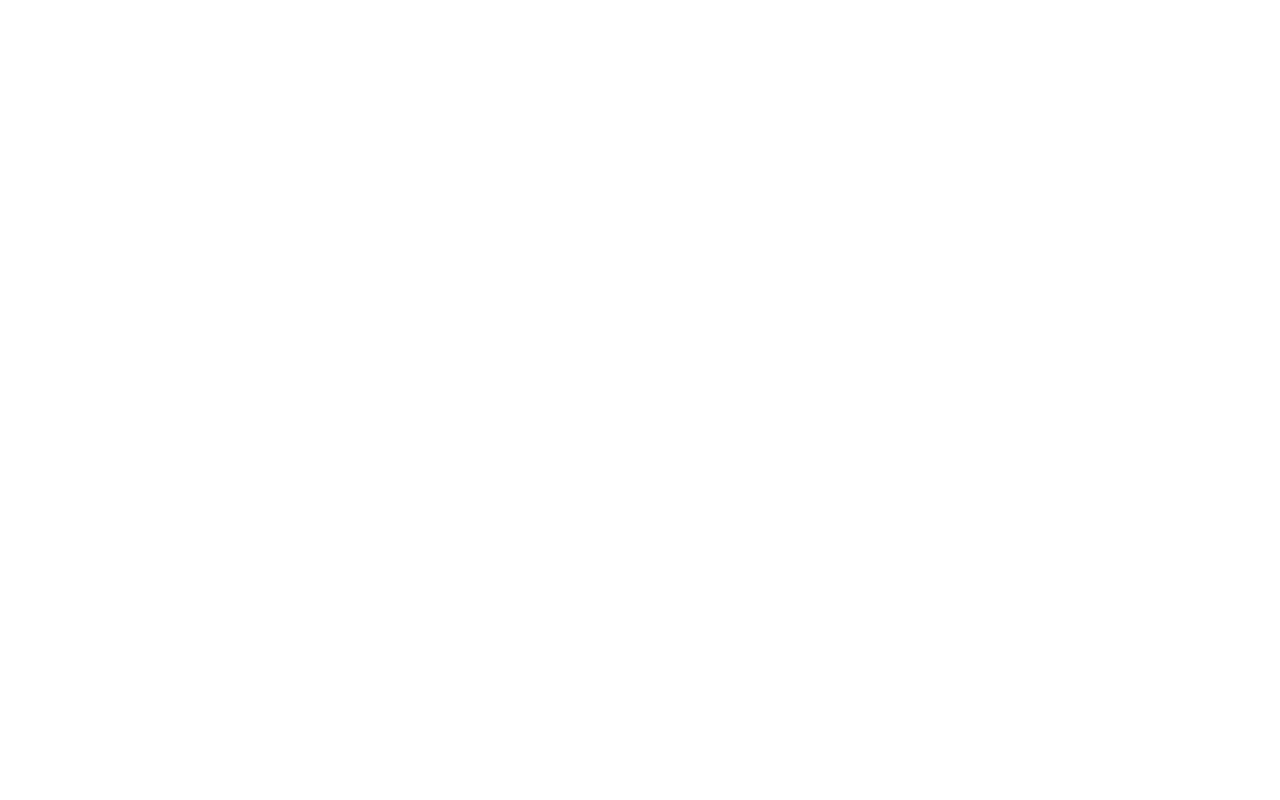
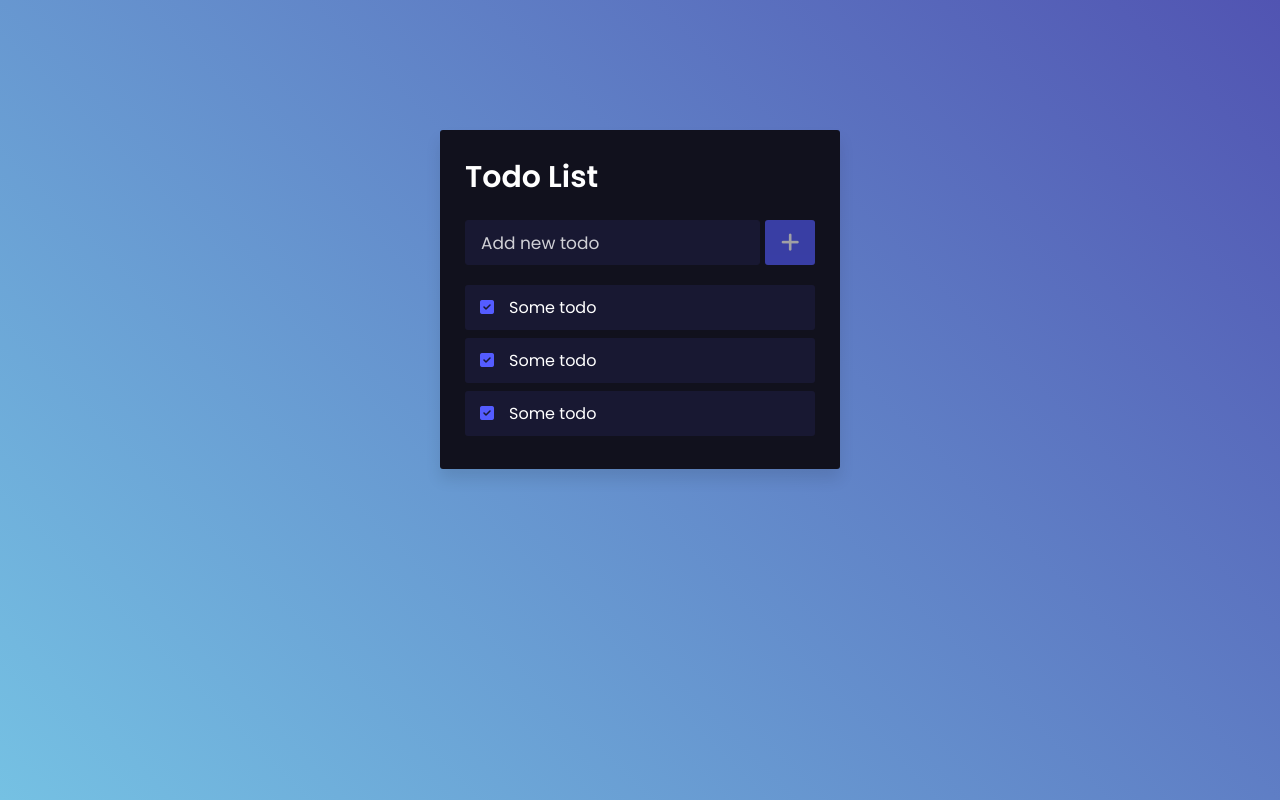
Before and after one commit to 1coddy1/Todo-List-Vanila-JS, a plain HTML site: page index.html in a window 1280 px wide. Drawn offline with Linux system fonts and the light colour scheme.

Commit message:
added basic layout

```diff
--- a/css/style.css
+++ b/css/style.css
@@ -5,7 +5,107 @@
   font-family: 'Poppins', sans-serif;
 }
 
+::selection {
+  color: #ffff;
+  background: #545cff;
+}
+
 body {
   width: 100%;
   height: 100vh;
+  /* overflow: hidden; */
+  padding: 10px;
+  background: linear-gradient(45deg, rgb(117, 193, 227), rgb(81, 84, 178));
 }
+
+input::-webkit-input-placeholder {color: #fff; opacity: 0.8;}
+
+.todoList::-webkit-scrollbar {
+  width: 0;
+}
+
+.wrapper {
+  background: #11111d;
+  max-width: 400px;
+  width: 100%;
+  margin: 120px auto;
+  padding: 25px;
+  border-radius: 3px;
+  box-shadow: 0px 10px 15px rgba(0,0,0,0.1);
+}
+
+.wrapper header {
+  color: #fff;
+  font-size: 30px;
+  font-weight: 600;
+}
+
+.wrapper .inputField {
+  margin: 20px 0;
+  width: 100%;
+  display: flex;
+  height: 45px;
+}
+
+.inputField input {
+  color: #fff;
+  background: #181832;
+  width: 85%;
+  height: 100%;
+  outline: none;
+  border-radius: 3px;
+  border: 1px solid #181832;
+  font-size: 17px;
+  padding-left: 15px;
+  transition: all 0.3s ease;
+}
+
+.inputField input:focus {
+  border-color: #545cff;
+}
+
+.inputField button {
+  width: 50px;
+  height: 100%;
+  border: none;
+  color: #fff;
+  margin-left: 5px;
+  font-size: 21px;
+  outline: none;
+  background: #545cff;
+  cursor: pointer;
+  border-radius: 3px;
+  opacity: 0.6;
+  pointer-events: none;
+  transition: all 0.3s ease;
+}
+
+.inputField button.active {
+  opacity: 1;
+  pointer-events: auto;
+}
+
+.wrapper .todoList {
+  max-height: 250px;
+  overflow-y: auto;
+}
+
+.todoList li {
+  position: relative;
+  list-style: none;
+  height: 45px;
+  color: #fff;
+  line-height: 45px;
+  margin-bottom: 8px;
+  background: #181832;
+  border-radius: 3px;
+  padding: 0 15px;
+  cursor: default;
+  overflow: hidden;
+}
+
+.todoList span {
+  margin-right: 15px;
+  cursor: pointer;
+  color: #545cff;
+}
--- a/index.html
+++ b/index.html
@@ -4,9 +4,26 @@
 	<meta charset="UTF-8">
 	<meta name="viewport" content="width=device-width, initial-scale=1.0">
 	<link rel="stylesheet" href="css/style.css">
+	<link rel="preconnect" href="https://fonts.gstatic.com">
+	<link href='https://fonts.googleapis.com/css2?family=Poppins:wght@200;300;400;500;600;700&display=swap' rel="stylesheet">
+	<script src="https://kit.fontawesome.com/64ec1db26b.js"></script>
 	<title>Todo List</title>
 </head>
 <body>
+	<div class="wrapper">
+    	<header>Todo List</header>
+    	<div class="inputField">
+      		<input type="text" placeholder="Add new todo">
+      		<button><i class="fas fa-plus"></i></button>
+   		</div>
+   		<ul class="todoList">
+   			<li><span><i class="fas fa-check-square"></i></span>Some todo</li>
+   			<li><span><i class="fas fa-check-square"></i></span>Some todo</li>
+   			<li><span><i class="fas fa-check-square"></i></span>Some todo</li>
+
+   			<!-- fa-check -->
+        </ul>
+  </div>
 
 	<script src="js/app.js"></script>
 </body>
```
